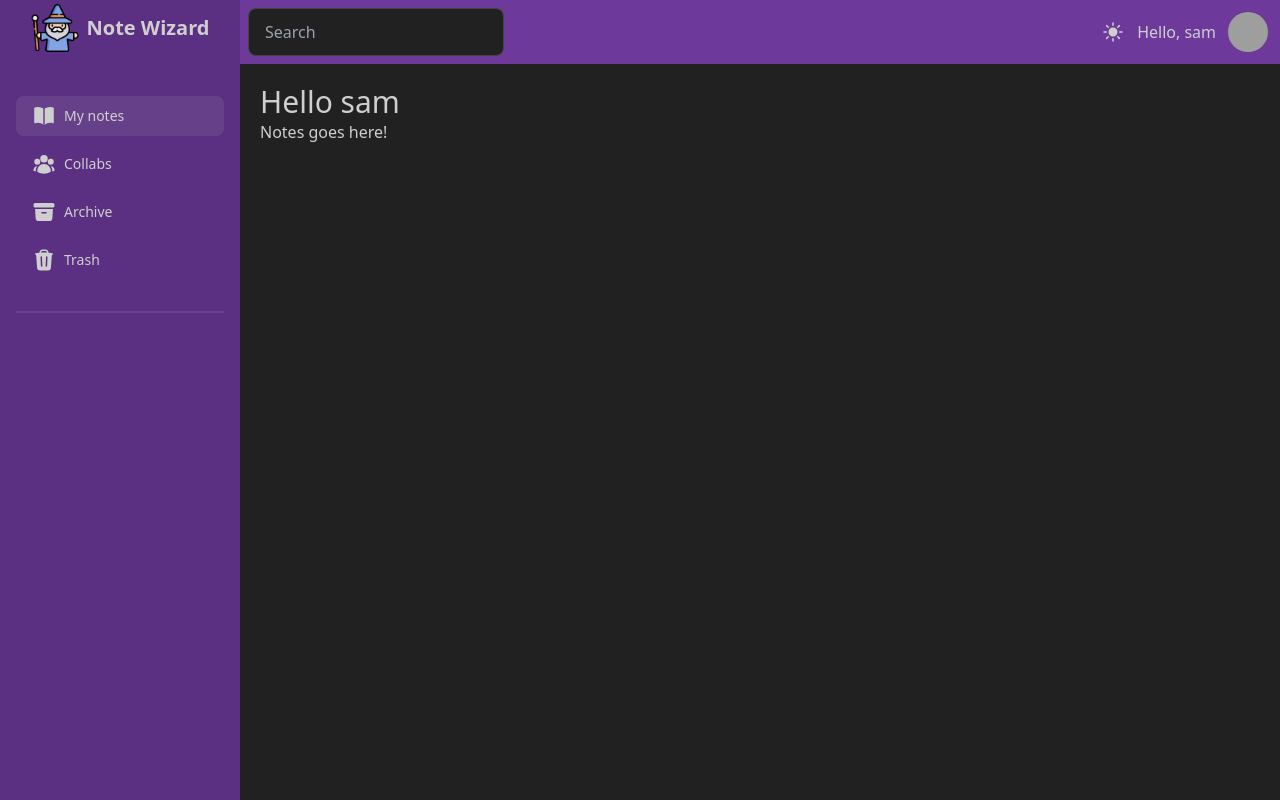
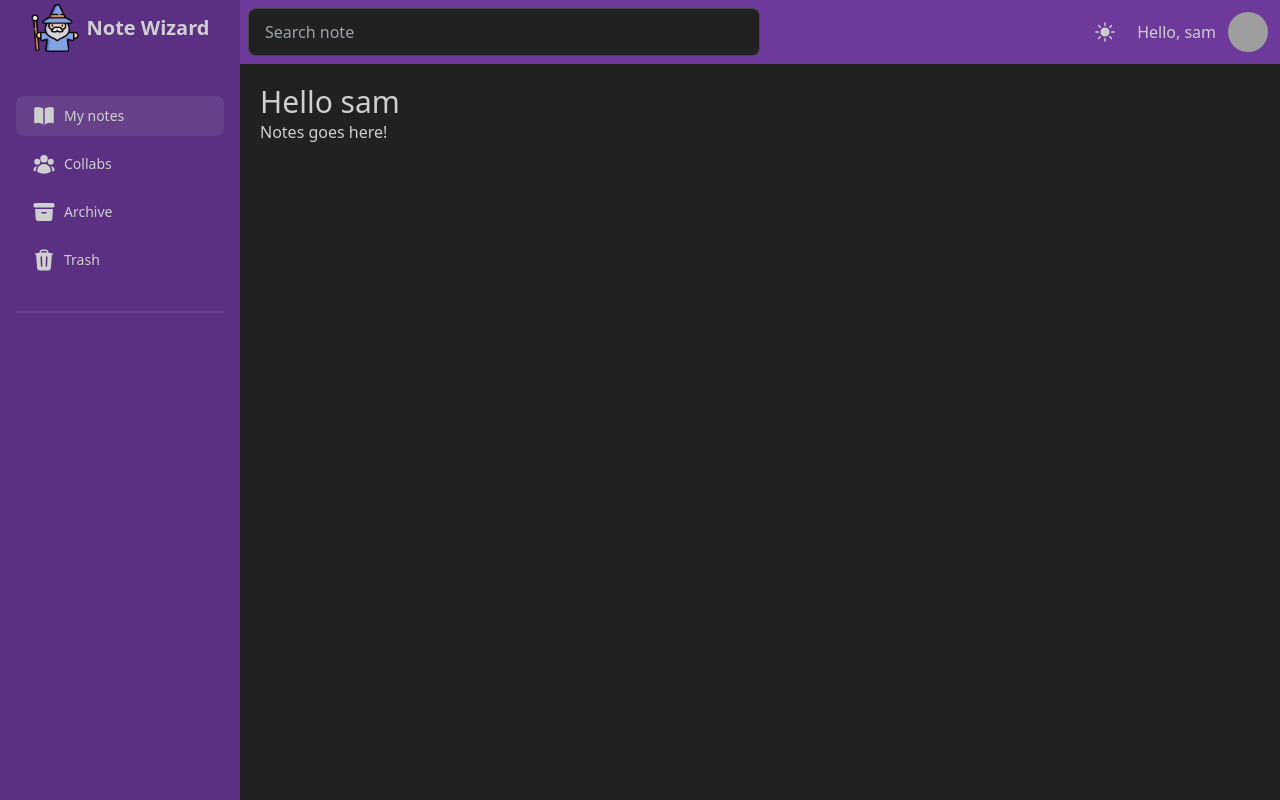
Before and after one commit to samilalghiffary/note-wizard, a React (Vite) app: page / in a window 1280 px wide. Built offline with nearby package versions, Linux system fonts and the light colour scheme; grey boxes are pictures that could not be loaded.

Commit message:
Refactor navbar for better maintain

```diff
--- a/src/components/NavBar.jsx
+++ b/src/components/NavBar.jsx
@@ -24,10 +24,13 @@ const NavBar = () => {
   return (
     <div className="navbar bg-secondary">
       <div className="container flex flex-row">
-        <div className="form-control flex-1">
-          <input type="text" placeholder="Search" className="input input-bordered w-64" />
+        <div className="basis-2/4">
+          <div className="form-control">
+            <input type="text" placeholder="Search note" className="input input-bordered w-full" />
+          </div>
         </div>
 
+        <div className="basis-2/4 flex gap-2 justify-end">
           <button className="btn btn-circle btn-ghost">
             <label className="swap swap-rotate">
               <input
@@ -60,6 +63,7 @@ const NavBar = () => {
           </div>
         </div>
       </div>
+    </div>
   );
 };
 
```
Lines whose indentation alone changed are shown as unchanged.
